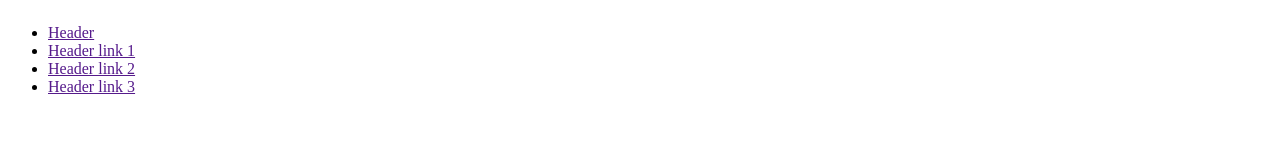
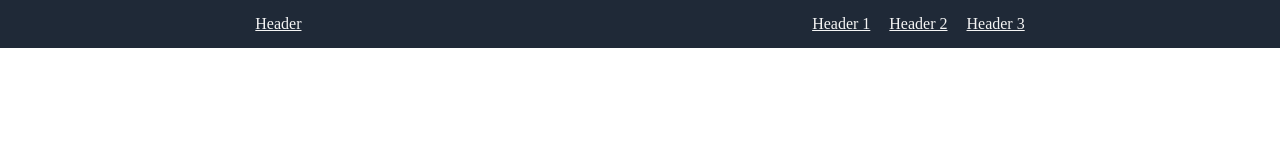
Before and after one commit to nickyaremovich/landing-page, a plain HTML site: page index.html in a window 1280 px wide. Drawn offline with Linux system fonts and the light colour scheme.

Commit message:
add header with background color and hover change

```diff
--- a/index.html
+++ b/index.html
@@ -7,14 +7,18 @@
     <link rel="stylesheet" href="styles.css">
 </head>
 <body>
-    <nav>
-        <ul class="navbar">
-            <li id="left"><a href="">Header</a></li>
-            <li id="right"><a href="">Header link 1</a></li>
-            <li id="right"><a href="">Header link 2</a></li>
-            <li id="right"><a href="">Header link 3</a></li>
-        </ul>
-    </nav>
+    <header>
+        <nav>
+           <div class="nav-left">
+                <a href="#">Header</a>
+           </div>
+           <div class="nav-right">
+                <a href="#">Header 1</a>
+                <a href="#">Header 2</a>
+                <a href="#">Header 3</a>
+           </div>
+        </nav>
+    </header>
 
 </body>
 </html>
--- a/styles.css
+++ b/styles.css
@@ -1,3 +1,27 @@
+* {
+    box-sizing: border-box;
+    margin: 0;
+    padding: 0;
+}
+header {
+    padding: 15px;
+    background-color: #1f2937;
+}
 nav {
     display: flex;
+    justify-content: space-around;
+    align-items: center;
 }
+a {
+    color: whitesmoke;
+}
+a:hover {
+    color: yellow;
+}
+.nav-left a {
+    margin-right: 15px;
+}
+.nav-right a {
+    margin-left: 15px;
+    align-content: flex-end;
+}
```
